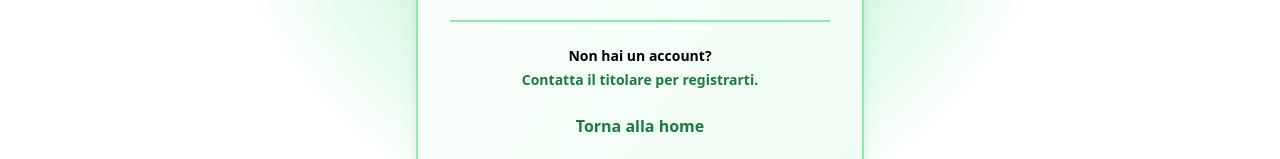
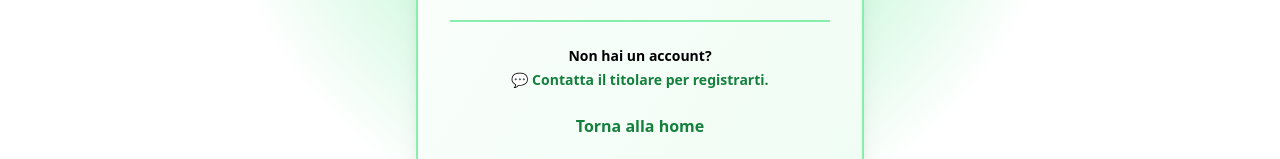
Before and after one commit to PietroGadaldi/Ortofrutta, a React (Vite) app in the folder ortofrutta/: page /login in a window 1280 px wide. Shown: the part 687-846 px from the top of the page. Built offline with nearby package versions, Linux system fonts and the light colour scheme; no server answers.

Commit message:
fix login

```diff
--- a/ortofrutta/src/pages/Login.jsx
+++ b/ortofrutta/src/pages/Login.jsx
@@ -183,9 +183,14 @@ export function Login() {
           {/* Footer */}
           <div className="mt-8 pt-6 border-t-2 border-green-300 text-center text-sm text-black font-semibold">
             <p className="mb-1">Non hai un account?</p>
-            <p className="text-green-700">
-              Contatta il titolare per registrarti.
-            </p>
+            <a
+              href="https://wa.me/393888005812"
+              target="_blank"
+              rel="noopener noreferrer"
+              className="text-green-700 hover:text-green-900 hover:underline inline-flex items-center gap-1"
+            >
+              💬 Contatta il titolare per registrarti.
+            </a>
           </div>
 
           {/* Link back */}
```
